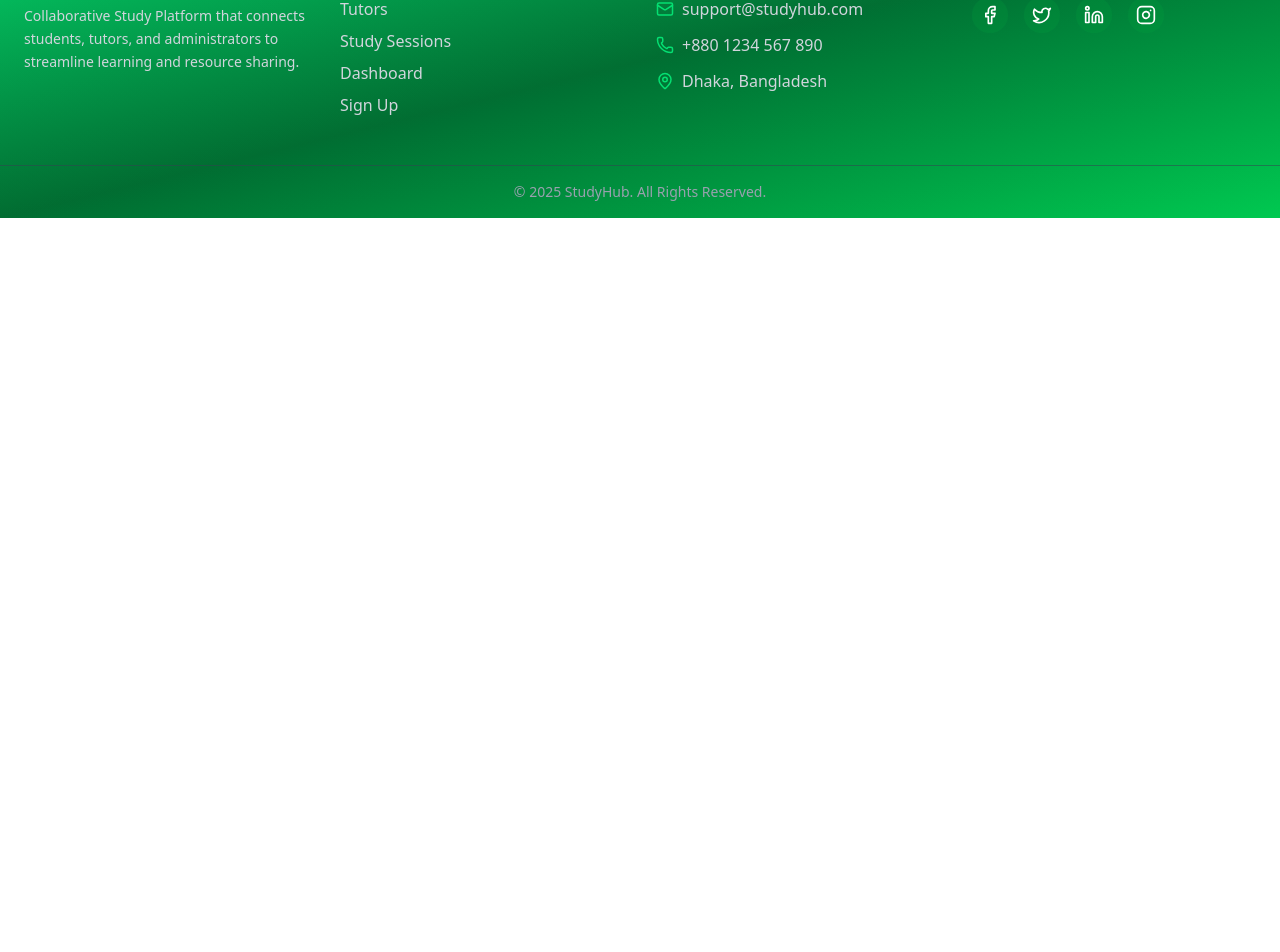
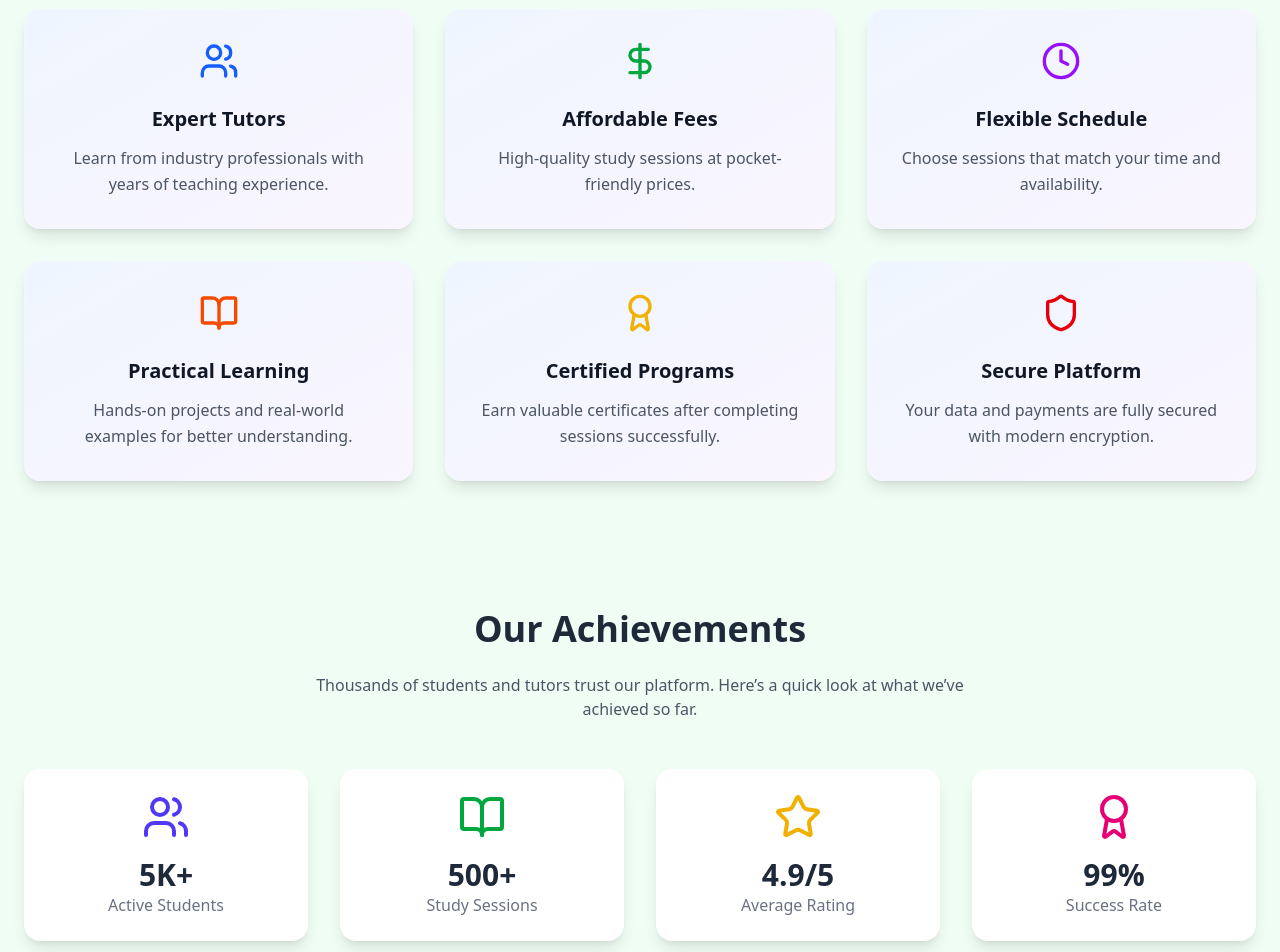
Before and after one commit to Md-Eyamin-Sheikh/Study-Platform-Clinde-A12, a React (Vite) app: page / in a window 1280 px wide. Shown: the part 2041-2993 px from the top of the page. Before the commit the page ends 2259 px from the top, so only its background shows below. Built offline with nearby package versions, Linux system fonts and the light colour scheme; no server answers.

Commit message:
Our Achievements and  why Choose Us

```diff
--- a/src/Component/Footer.jsx
+++ b/src/Component/Footer.jsx
@@ -13,7 +13,7 @@ import {
 
 const Footer = () => {
   return (
-    <footer className="bg-gradient-to-br from-green-400 via-green-800 to-green-500 text-white mt-12 relative overflow-hidden">
+    <footer className="bg-gradient-to-br from-green-400 via-green-800 to-green-500 text-white relative overflow-hidden">
       <div className="absolute inset-0 bg-gradient-to-r from-green-600/10 to-green-500/10"></div>
       <div className="container mx-auto px-6 py-12 grid grid-cols-1 md:grid-cols-4 gap-8 relative z-10">
         {/* Logo + About */}
--- a/src/Component/Navbar.jsx
+++ b/src/Component/Navbar.jsx
@@ -25,7 +25,7 @@ const Navbar = () => {
 
 
   return (
-    <nav className="bg-green-50 to-green-100 shadow-md fixed w-full z-50">
+    <nav className="bg-green-50 to-green-100 shadow-md fixed w-full  z-50">
       <div className="container mx-auto px-4 py-3 flex justify-between items-center">
         {/* Logo */}
         <Link to="/" className="text-2xl font-bold text-green-600">
--- /dev/null
+++ b/src/Page/Home Page/Component/StatsSection.jsx
@@ -0,0 +1,51 @@
+import { Users, BookOpen, Star, Award } from "lucide-react";
+
+const StatsSection = () => {
+  return (
+    <section className="bg-green-50 py-16">
+      <div className="max-w-7xl mx-auto px-6 text-center">
+        {/* Heading */}
+        <h2 className="text-3xl md:text-4xl font-bold text-gray-800 mb-6">
+          Our Achievements
+        </h2>
+        <p className="text-gray-600 max-w-2xl mx-auto mb-12">
+          Thousands of students and tutors trust our platform.
+          Here’s a quick look at what we’ve achieved so far.
+        </p>
+
+        {/* Stats Grid */}
+        <div className="grid grid-cols-1 sm:grid-cols-2 md:grid-cols-4 gap-8">
+          {/* Stat 1 */}
+          <div className="bg-white shadow-lg rounded-2xl p-6 hover:scale-105 transition-transform duration-300">
+            <Users className="w-12 h-12 mx-auto text-indigo-600 mb-4" />
+            <h3 className="text-3xl font-bold text-gray-800">5K+</h3>
+            <p className="text-gray-500">Active Students</p>
+          </div>
+
+          {/* Stat 2 */}
+          <div className="bg-white shadow-lg rounded-2xl p-6 hover:scale-105 transition-transform duration-300">
+            <BookOpen className="w-12 h-12 mx-auto text-green-600 mb-4" />
+            <h3 className="text-3xl font-bold text-gray-800">500+</h3>
+            <p className="text-gray-500">Study Sessions</p>
+          </div>
+
+          {/* Stat 3 */}
+          <div className="bg-white shadow-lg rounded-2xl p-6 hover:scale-105 transition-transform duration-300">
+            <Star className="w-12 h-12 mx-auto text-yellow-500 mb-4" />
+            <h3 className="text-3xl font-bold text-gray-800">4.9/5</h3>
+            <p className="text-gray-500">Average Rating</p>
+          </div>
+
+          {/* Stat 4 */}
+          <div className="bg-white shadow-lg rounded-2xl p-6 hover:scale-105 transition-transform duration-300">
+            <Award className="w-12 h-12 mx-auto text-pink-600 mb-4" />
+            <h3 className="text-3xl font-bold text-gray-800">99%</h3>
+            <p className="text-gray-500">Success Rate</p>
+          </div>
+        </div>
+      </div>
+    </section>
+  );
+};
+
+export default StatsSection;
--- /dev/null
+++ b/src/Page/Home Page/Component/WhyChooseUs.jsx
@@ -0,0 +1,73 @@
+import { BookOpen, Users, DollarSign, Award, Clock, Shield } from "lucide-react";
+
+const features = [
+  {
+    id: 1,
+    title: "Expert Tutors",
+    description: "Learn from industry professionals with years of teaching experience.",
+    icon: <Users className="w-10 h-10 text-blue-600" />,
+  },
+  {
+    id: 2,
+    title: "Affordable Fees",
+    description: "High-quality study sessions at pocket-friendly prices.",
+    icon: <DollarSign className="w-10 h-10 text-green-600" />,
+  },
+  {
+    id: 3,
+    title: "Flexible Schedule",
+    description: "Choose sessions that match your time and availability.",
+    icon: <Clock className="w-10 h-10 text-purple-600" />,
+  },
+  {
+    id: 4,
+    title: "Practical Learning",
+    description: "Hands-on projects and real-world examples for better understanding.",
+    icon: <BookOpen className="w-10 h-10 text-orange-600" />,
+  },
+  {
+    id: 5,
+    title: "Certified Programs",
+    description: "Earn valuable certificates after completing sessions successfully.",
+    icon: <Award className="w-10 h-10 text-yellow-500" />,
+  },
+  {
+    id: 6,
+    title: "Secure Platform",
+    description: "Your data and payments are fully secured with modern encryption.",
+    icon: <Shield className="w-10 h-10 text-red-600" />,
+  },
+];
+
+const WhyChooseUs = () => {
+  return (
+    <section className="bg-green-50 py-16">
+      <div className="max-w-7xl mx-auto px-6">
+        <h2 className="text-3xl md:text-4xl font-bold text-center text-gray-900 mb-12">
+          Why <span className="text-green-600">Choose Us?</span>
+        </h2>
+
+        <div className="grid md:grid-cols-2 lg:grid-cols-3 gap-8">
+          {features.map((feature) => (
+            <div
+              key={feature.id}
+              className="bg-gradient-to-br from-blue-50 to-purple-50 rounded-2xl shadow-lg p-8 hover:shadow-2xl transition-all duration-300"
+            >
+              <div className="flex items-center justify-center mb-6">
+                {feature.icon}
+              </div>
+              <h3 className="text-xl font-semibold text-gray-900 mb-3 text-center">
+                {feature.title}
+              </h3>
+              <p className="text-gray-600 text-center leading-relaxed">
+                {feature.description}
+              </p>
+            </div>
+          ))}
+        </div>
+      </div>
+    </section>
+  );
+};
+
+export default WhyChooseUs;
--- a/src/Page/Home Page/HomePage.jsx
+++ b/src/Page/Home Page/HomePage.jsx
@@ -3,6 +3,8 @@ import ImageSlider from './Component/ImageSlider';
 
 import StudySessionsPlatform from './Component/StudySessionsPlatform';
 import Testimonials from './Component/Testimonials';
+import WhyChooseUs from './Component/WhyChooseUs';
+import StatsSection from './Component/StatsSection';
 
 const HomePage = () => {
     return (
@@ -14,6 +16,10 @@ const HomePage = () => {
             <StudySessionsPlatform/>
             <Testimonials/>
 
+            <WhyChooseUs/>
+
+            <StatsSection/>
+
 
 
         </div>
```
